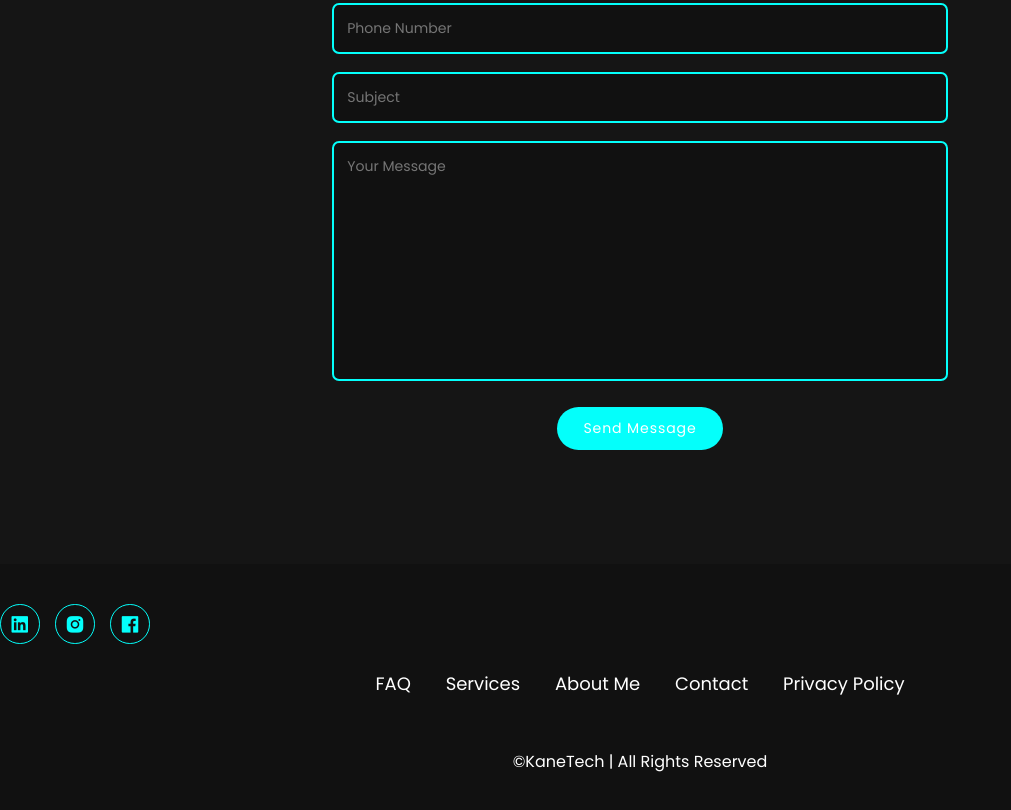
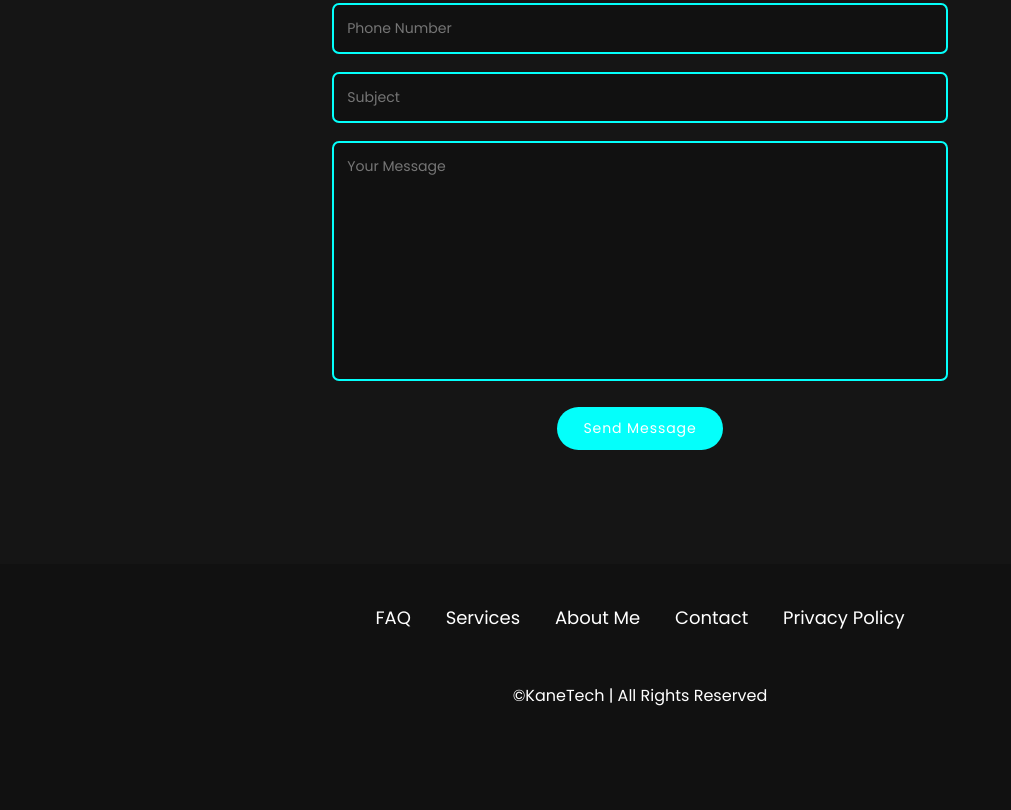
Before and after one commit to enakane21/personal-website, a plain HTML site: page index.html in a window 1280 px wide. Shown: the part 3146-3956 px from the top of the page, without its empty margins (0-1011 px from the left). After the commit the page ends 3894 px from the top, so only its background shows below. Drawn offline with nearby package versions, Linux system fonts and the light colour scheme.

Commit message:
update code again

```diff
--- a/index.html
+++ b/index.html
@@ -133,11 +133,6 @@
 
     <footer class="footer">
 
-        <div class="social-icons">
-            <a href="https://linkedin.com/in/kane-estonina"><i class='bx bxl-linkedin-square'></i></a>
-            <a href="https://www.instagram.com/enak_estonina/"><i class='bx bxl-instagram-alt'></i></a>
-            <a href="https://www.facebook.com/ILoveMyWifeLyka/"><i class='bx bxl-facebook-square'></i></a>
-        </div>
 
         <ul class="list">
             <li>
```
